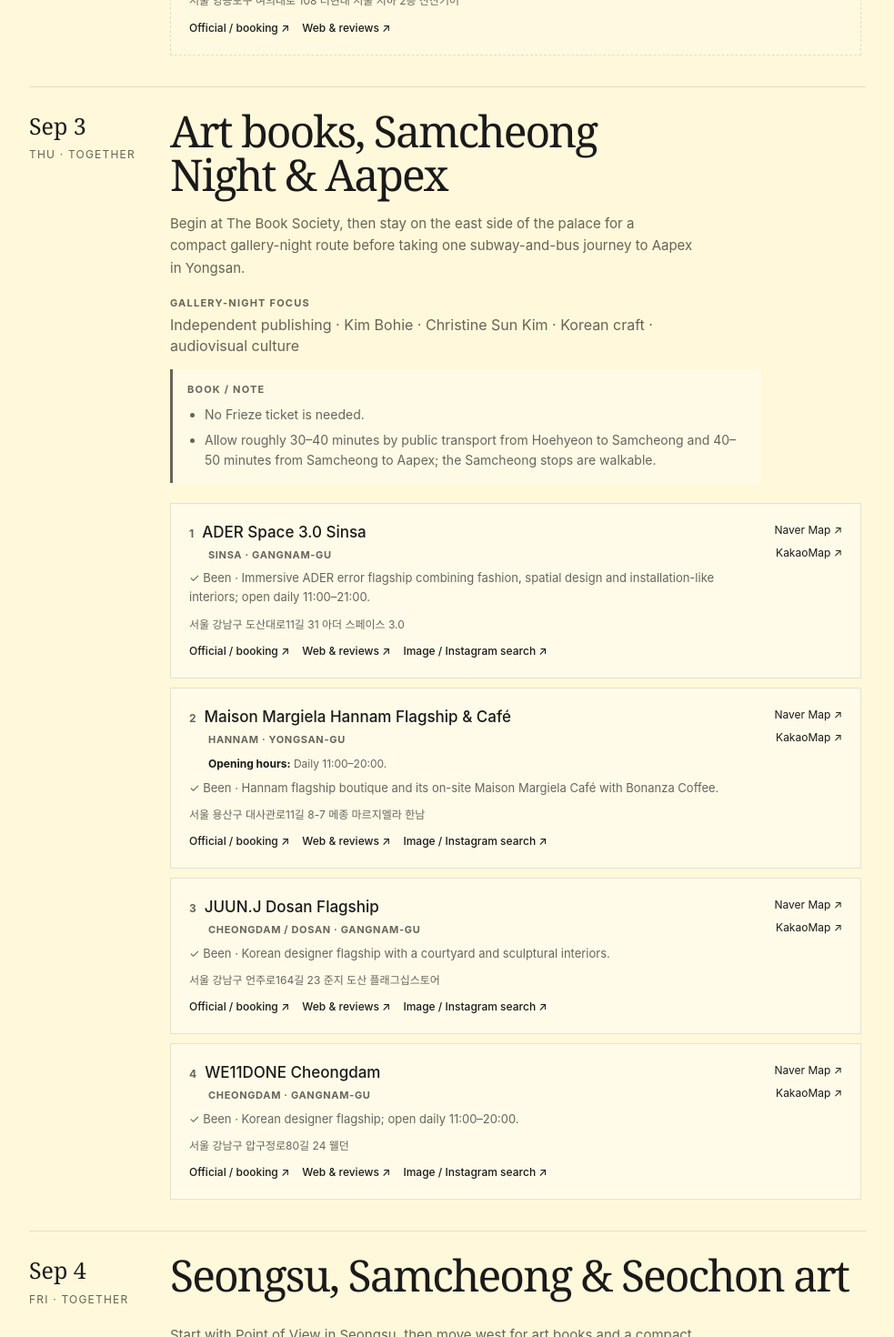
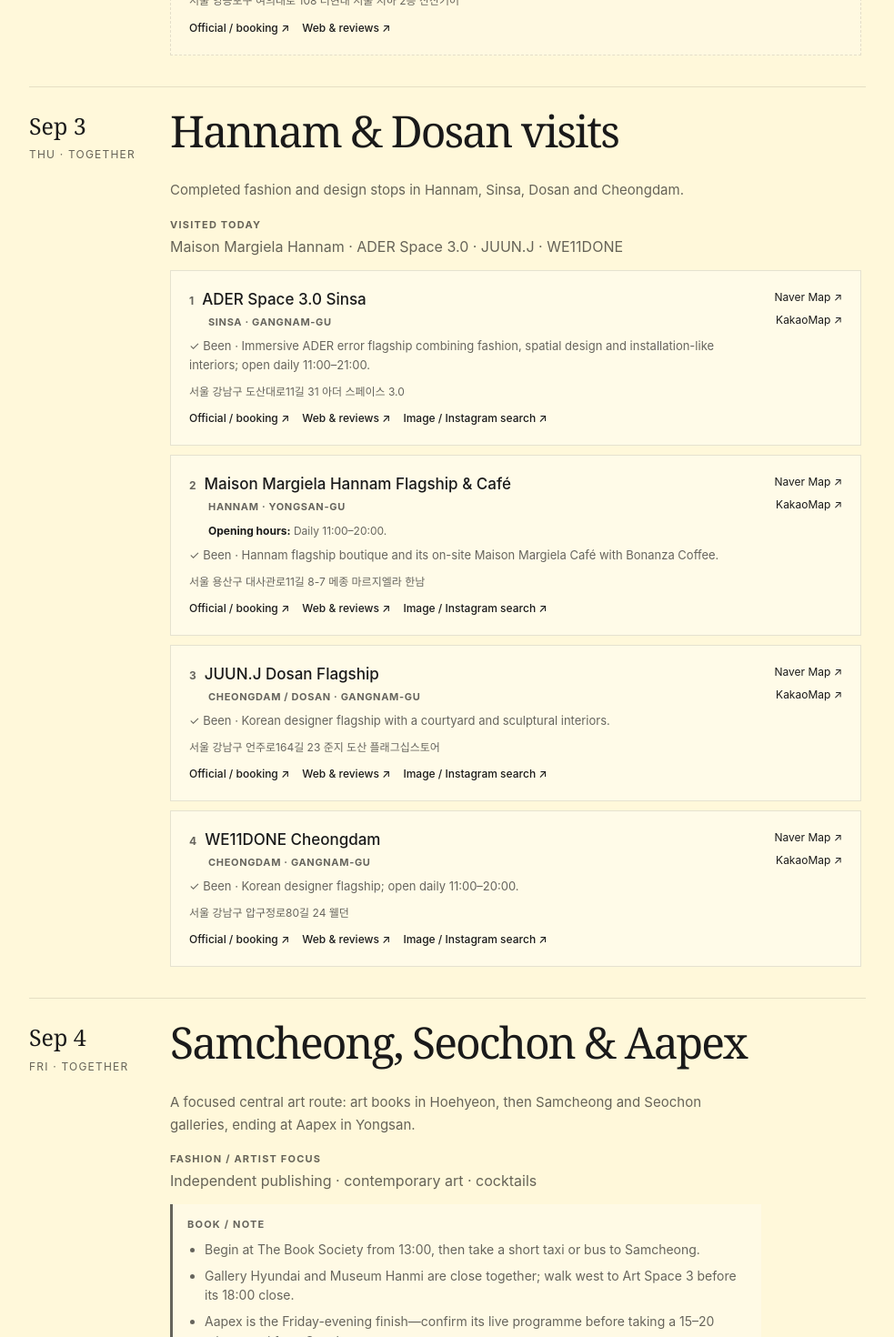
Before and after one commit to silka-co/seoul, a Next.js app: page / in a window 1280 px wide. Shown: the part 10340-11810 px from the top of the page at 91% size, without its empty margins (148-1131 px from the left). Built offline with nearby package versions, Linux system fonts and the light colour scheme.

Commit message:
Refine Seoul weekend itinerary

```diff
--- a/app/page.tsx
+++ b/app/page.tsx
@@ -32,8 +32,13 @@
 if (today) today.options = [...(today.options ?? []), ...todayShoppingAlternatives];
 
 for (const day of days) {
-  day.stops = day.stops.filter((stop) => stop.name !== 'Cassina Store Seoul Samcheong');
-  if (day.options) day.options = day.options.filter((stop) => stop.name !== 'Cassina Store Seoul Samcheong');
+  const removedItineraryStops = new Set([
+    'Cassina Store Seoul Samcheong',
+    'Fox Vintage Seoul Forest',
+    'LCDC Seoul',
+  ]);
+  day.stops = day.stops.filter((stop) => !removedItineraryStops.has(stop.name));
+  if (day.options) day.options = day.options.filter((stop) => !removedItineraryStops.has(stop.name));
 }
 
 const september3 = days.find((day) => day.date === 'Sep 3');
@@ -101,9 +106,14 @@
 };
 if (september3) {
   september3.stops = [maisonMargielaHannam, ...september3.stops];
-  september3.focus = 'Independent publishing · Kim Bohie · Christine Sun Kim · Korean craft · audiovisual culture';
-  september3.must = 'No Frieze ticket is needed. Allow roughly 30–40 minutes by public transport from Hoehyeon to Samcheong and 40–50 minutes from Samcheong to Aapex; the Samcheong stops are walkable.';
+  september3.theme = 'Hannam & Dosan visits';
+  september3.description = 'Completed fashion and design stops in Hannam, Sinsa, Dosan and Cheongdam.';
+  september3.focus = 'Maison Margiela Hannam · ADER Space 3.0 · JUUN.J · WE11DONE';
+  september3.focusLabel = 'Visited today';
+  september3.must = undefined;
 }
+
+const aapex = september3?.stops.find((stop) => stop.name === 'Aapex Bar');
 
 if (september3 && september4) {
   const ader = september4.stops.find((stop) => stop.name === 'ADER Space 3.0 Sinsa');
@@ -118,18 +128,17 @@
   const movedFromThursday = new Set(['The Book Society Hoehyeon', 'Gallery Hyundai — Samcheong Night']);
   september3.stops = [...todayVisits, ...september3.stops.filter((stop) => !todayVisitNames.has(stop.name) && !movedFromThursday.has(stop.name))];
   september3.options = undefined;
-  september4.stops = [pointOfViewSeoul, potterySeongsu, narrativeObject, bookSocietyHoehyeon, galleryHyundaiFriday, museumHanmiSamcheong, artSpaceThree];
-  september4.options = [twentyNineCmHome];
-  september4.theme = 'Seongsu, Samcheong & Seochon art';
-  september4.description = 'Start with Point of View in Seongsu, then move west for art books and a compact Samcheong–Seochon gallery route.';
-  september4.focus = 'Design tools · independent publishing · contemporary art';
-  september4.must = 'Point of View opens at noon and The Book Society at 13:00. Narrative Object is the ceramics stop; keep 29CM HOME optional, then allow about 35–45 minutes from Hoehyeon to Samcheong. Finish Art Space 3 by 18:00.';
+  september4.stops = [bookSocietyHoehyeon, galleryHyundaiFriday, museumHanmiSamcheong, artSpaceThree, ...(aapex ? [aapex] : [])];
+  september4.options = undefined;
+  september4.theme = 'Samcheong, Seochon & Aapex';
+  september4.description = 'A focused central art route: art books in Hoehyeon, then Samcheong and Seochon galleries, ending at Aapex in Yongsan.';
+  september4.focus = 'Independent publishing · contemporary art · cocktails';
+  september4.must = 'Begin at The Book Society from 13:00, then take a short taxi or bus to Samcheong. Gallery Hyundai and Museum Hanmi are close together; walk west to Art Space 3 before its 18:00 close. Aapex is the Friday-evening finish—confirm its live programme before taking a 15–20 minute taxi from Seochon.';
 }
 
-const aapex = september3?.stops.find((stop) => stop.name === 'Aapex Bar');
 if (september3 && aapex) {
   september3.stops = september3.stops.filter((stop) => stop.name !== 'Aapex Bar');
-  aapex.note = 'Optional Saturday-evening finish after the Insadong spa: industrial cocktail and cultural space with scent-led drinks, electronic music and audiovisual programming. Its programme varies, so confirm directly before travelling to Yongsan.';
+  aapex.note = 'Friday-evening finish after the Seochon galleries: industrial cocktail and cultural space with scent-led drinks, electronic music and audiovisual programming. Its programme varies, so confirm directly before travelling to Yongsan.';
 }
 
 const completedToday = new Set([
@@ -145,17 +154,17 @@
 
 const september5 = days.find((day) => day.date === 'Sep 5');
 if (september5) {
-  const seongsuAlternatives = september5.stops.filter((stop) => [
-    'Fox Vintage Seoul Forest',
-    'LCDC Seoul',
-  ].includes(stop.name));
-  september5.theme = 'Seogyo & Insadong spa afternoon';
-  september5.description = 'Begin with a proper D&DEPARTMENT visit, then keep the afternoon restorative with a planned massage, sauna and baths near home in Insadong.';
-  september5.focus = 'Korean design · wellness';
-  september5.stops = september5.stops.filter((stop) => !completedToday.has(stop.name));
-  september5.stops = [...september5.stops.filter((stop) => stop.name === 'D&DEPARTMENT SEOUL by MMMG'), insadongSpa];
-  september5.options = [...(aapex ? [aapex] : []), ...(september5.options ?? []), ...seongsuAlternatives];
-  september5.must = 'Confirm the massage directly with Insadong SPA & Sauna. Aapex is an evening-only conditional finish—check its live programme before making the 25–35 minute taxi ride from Insadong to Yongsan. The Seoul Forest stops remain optional rather than forcing a cross-city detour.';
+  const dDepartment = september5.stops.find((stop) => stop.name === 'D&DEPARTMENT SEOUL by MMMG');
+  const existingOptions = september5.options ?? [];
+  september5.theme = 'Seongsu shops & Insadong spa afternoon';
+  september5.description = 'Keep the day deliberately light: a compact Seongsu browse, then travel directly to Insadong for an unhurried afternoon massage, sauna and baths.';
+  september5.focus = 'Korean design · ceramics · wellness';
+  september5.stops = [potterySeongsu, pointOfViewSeoul, twentyNineCmHome, narrativeObject, insadongSpa];
+  september5.options = [
+    ...(dDepartment ? [dDepartment] : []),
+    ...existingOptions,
+  ];
+  september5.must = 'POTTERY opens at 10:00 and Point of View at noon; keep the Seongsu browse to the morning and early afternoon. 29CM HOME is a required stop before Narrative Object. Leave for Insadong in time for your massage, then keep the evening free. D&DEPARTMENT is optional only; Seoul Light remains an optional evening plan if you decide you want one.';
 }
 
 const itineraryDistricts: Record<string, string> = {
@@ -188,7 +197,6 @@
   'SAN SAN GEAR — The Hyundai Seoul': 'Yeouido · Yeongdeungpo-gu',
   'D&DEPARTMENT SEOUL by MMMG': 'Seogyo · Mapo-gu',
   'Fox Vintage Seoul Forest': 'Seoul Forest / Seongsu · Seongdong-gu',
-  'LCDC Seoul': 'Seongsu · Seongdong-gu',
   'Narrative Object': 'Seoul Forest · Seongdong-gu',
   '29CM HOME Seongsu': 'Seongsu · Seongdong-gu',
   'Seoul Light DDP 2026 Autumn — Saturday live programme': 'Dongdaemun · Jung-gu',
@@ -242,7 +250,6 @@
   { name: 'Insadong SPA & Sauna', korean: '서울 종로구 율곡로6길 36 월드오피스텔 지하 1층 인사동 한증막', note: 'Sauna, baths, body scrub and massage near Insadong; daily 09:00–21:00, with treatments best started by 19:00.', district: 'Jongno / Bukchon', category: 'Wellness & work', booking: 'https://sites.google.com/view/insadongspa/home' },
   { name: '032c Gallery Seoul', korean: '서울 성동구 성수이로10길 14 032c 갤러리 서울', note: 'Fashion, publishing and exhibition space designed by Gonzales Haase AAS', district: 'Seongsu', category: 'Art & architecture', booking: 'https://032c.com/', visited: true },
   { name: 'tansanmagnesium Flagship', korean: '서울 성동구 연무장길 37-26 탄산마그네슘', note: 'Climbing-inspired Korean streetwear flagship: a boulder entrance, café and multi-level retail; daily 11:00–21:00.', district: 'Seongsu', category: 'Fashion & design', booking: 'https://tansanmagnesium.kr/', visited: true },
-  { name: 'LCDC Seoul', korean: '서울 성동구 연무장17길 10 LCDC SEOUL', note: 'Courtyard design complex with rotating Korean brands and curated design-object shops.', district: 'Seongsu', category: 'Fashion & design', booking: 'https://lcdc-seoul.com/' },
   { name: 'Narrative Object', korean: '서울 성동구 서울숲2길 24-7 1층 내러티브 오브젝트', note: 'Korean craft and homeware: handmade ceramics, tea vessels, tableware and objects with a quiet folk-art sensibility. Tue–Sun 12:00–18:00; closed Monday.', district: 'Seongsu', category: 'Fashion & design', booking: 'https://narrativeobject.co.kr/about.html' },
   { name: '29CM HOME Seongsu', korean: '서울 성동구 연무장길 57 이구홈 성수', note: '29CM’s home-and-lifestyle store for décor, kitchenware, textiles, furniture, lighting and design objects; daily 11:00–22:00.', district: 'Seongsu', category: 'Fashion & design', booking: 'https://www.29cm.co.kr/content/29cmhome-seongsu/2025/06/grandopening' },
   { name: 'Point of View Seoul', korean: '서울 성동구 연무장길 18 1–3층 포인트오브뷰 서울', note: 'Three floors of artful stationery, design tools and objects; daily 12:00–20:00, with an occasional monthly closure.', district: 'Seongsu', category: 'Fashion & design', booking: 'https://pointofview.kr/pointofview/about.html' },
```
